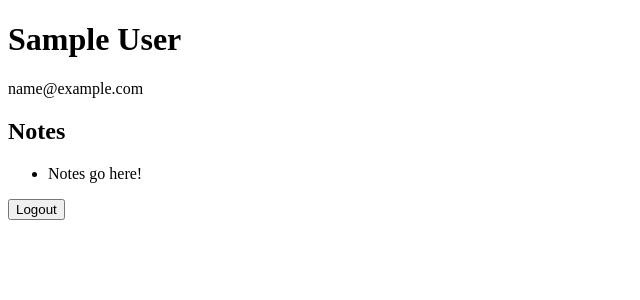
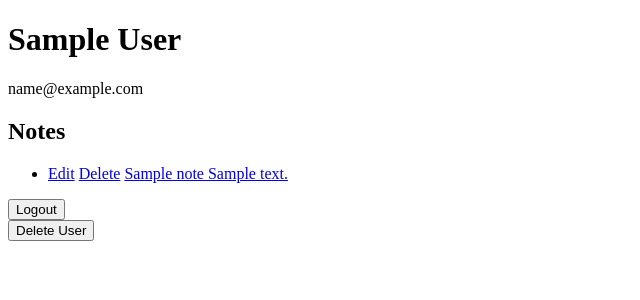
Before and after one commit to stzheng716/flask_notes, a Flask app: a page that uses templates/user.html in a window 1280 px wide. Shown: the top 300 px of the page, without its empty margins (0-640 px from the left). Run offline with Flask 3, Linux system fonts and the light colour scheme; the visitor is signed in with stand-in values (Sample User, id 1); tables that the repository leaves empty hold one stand-in row (values such as "Sample post").

Commit message:
add delete user route

```diff
--- a/app.py
+++ b/app.py
@@ -110,7 +110,9 @@ def display_user_info(username):
 
     form = CSRFProtectForm()
     user = User.query.get_or_404(username)
-    return render_template("user.html", user=user, form=form)
+
+
+    return render_template("user.html", user=user, form=form, notes=user.notes)
 
 @app.post("/logout")
 def logout():
@@ -124,3 +126,32 @@ def logout():
         session.pop("username", None)
 
     return redirect("/")
+
+@app.post("/users/<username>/delete")
+def delete_user(username):
+    """delete user """
+
+    s_user = session.get("username")
+
+    if not s_user:
+        flash("You must be log in to delete user.")
+        return redirect("/login")
+
+    # trying to delete other users
+    elif s_user != username:
+        flash("You can't delete others.")
+        return redirect(f"/users/{s_user}")
+
+    form = CSRFProtectForm()
+
+    if form.validate_on_submit():
+
+        flash("Deleted user")
+        session.pop("username", None)
+
+        user = User.query.get_or_404(username)
+
+        db.session.delete(user)
+        db.session.commit()
+
+    return redirect("/")
--- a/templates/user.html
+++ b/templates/user.html
@@ -8,7 +8,13 @@
 
 <h2>Notes</h2>
 <ul>
-    <li>Notes go here!</li>
+    {% for note in notes %}
+
+    <li><a href="/notes/{{note.id}}/update">Edit</a>
+        <a href="/notes/{{note.id}}/delete">Delete</a>
+        <a href="/notes/{{note.id}}">{{note.title}} {{note.content}}</a>
+    </li>
+    {% endfor %}
 </ul>
 
 <form action="/logout" method="POST">
@@ -16,5 +22,10 @@
     <button type="submit">Logout</button>
 </form>
 
+<form action="/users/{{user.username}}/delete" method="POST">
+    {{form.hidden_tag()}}
+    <button type="submit">Delete User</button>
+</form>
+
 
 {% endblock %}
```
Also changed, not shown: models.py (+16 -1 lines).
